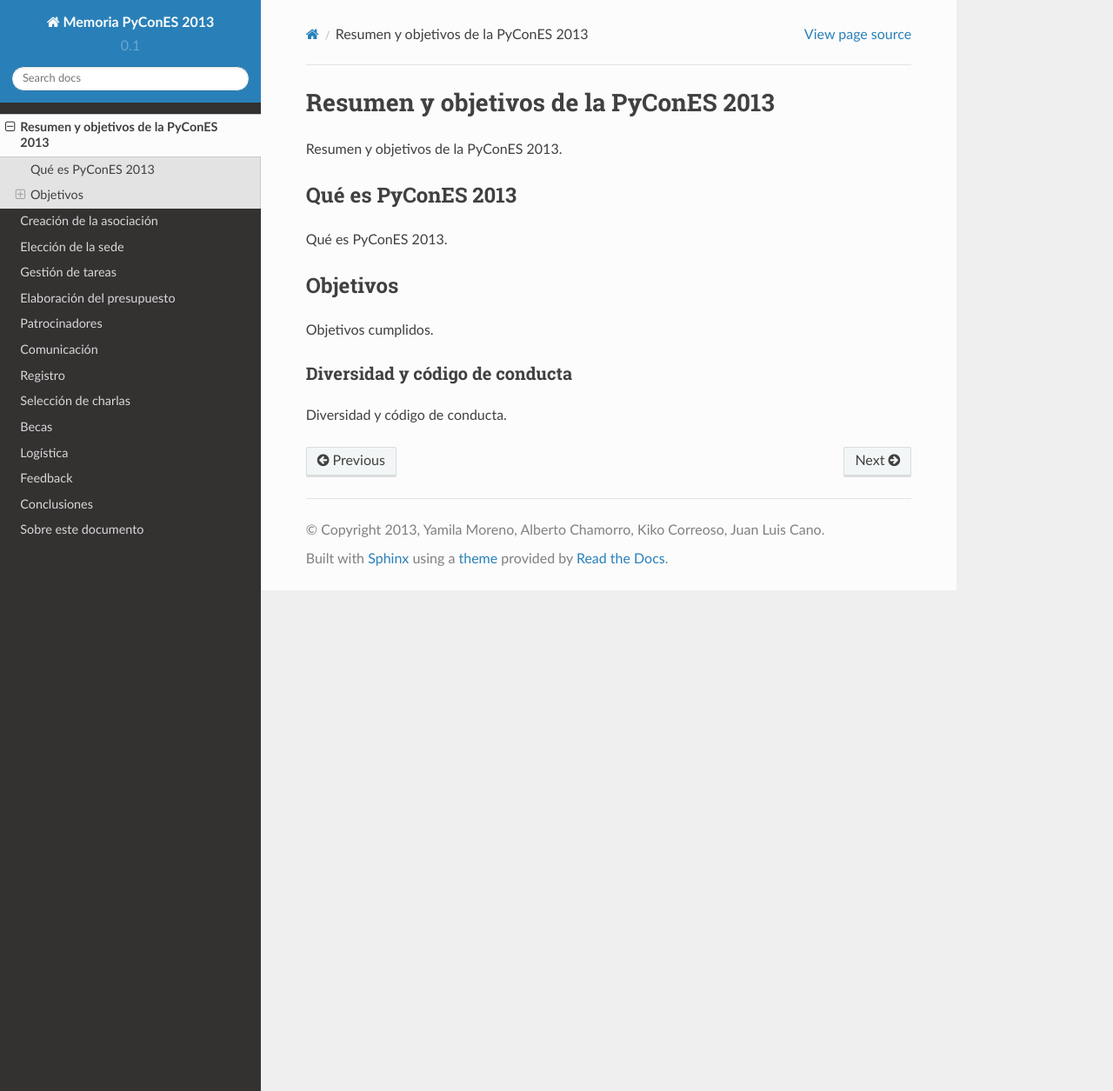
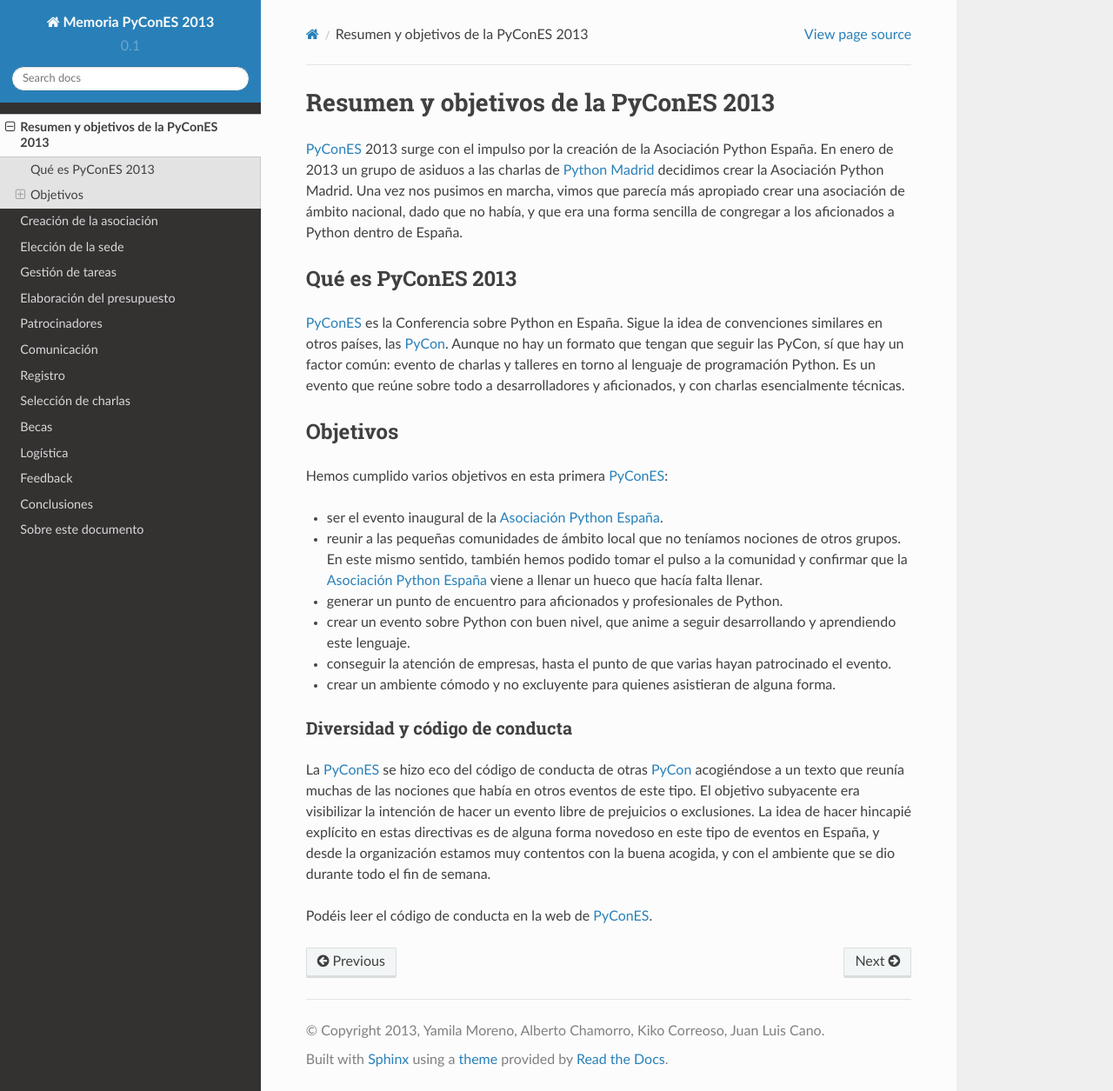
Before and after one commit to python-spain/postmortem-pycones2013, a Sphinx documentation site: the page built from source/objetivos.rst, in a window 1280 px wide and 1255 px high. Shown: the whole window at 87% size. Built offline with Sphinx 7.4.7 and the Read the Docs theme 2.0.0, drawn with Linux system fonts in a browser that asks for light colours.

Commit message:
Abstract and goals of PyConES

```diff
--- a/source/objetivos.rst
+++ b/source/objetivos.rst
@@ -1,19 +1,35 @@
 Resumen y objetivos de la PyConES 2013
 ======================================
 
-Resumen y objetivos de la PyConES 2013.
+.. _PyConES: http://2013.es.pycon.org/
+.. _PyCon: http://pycon.org/
+.. _Python Madrid: http://python-madrid.es/
+.. _Asociación Python España: http://es.python.org/
+
+PyConES_ 2013 surge con el impulso por la creación de la Asociación Python España. En enero de 2013 un grupo de asiduos a las charlas de `Python Madrid`_ decidimos crear la Asociación Python Madrid. Una vez nos pusimos en marcha, vimos que parecía más apropiado crear una asociación de ámbito nacional, dado que no había, y que era una forma sencilla de congregar a los aficionados a Python dentro de España.
+
 
 Qué es PyConES 2013
 -------------------
 
-Qué es PyConES 2013.
+PyConES_ es la Conferencia sobre Python en España. Sigue la idea de convenciones similares en otros países, las PyCon_. Aunque no hay un formato que tengan que seguir las PyCon, sí que hay un factor común: evento de charlas y talleres en torno al lenguaje de programación Python. Es un evento que reúne sobre todo a desarrolladores y aficionados, y con charlas esencialmente técnicas.
+
 
 Objetivos
 ---------
 
-Objetivos cumplidos.
+Hemos cumplido varios objetivos en esta primera PyConES_:
+
+* ser el evento inaugural de la `Asociación Python España`_.
+* reunir a las pequeñas comunidades de ámbito local que no teníamos nociones de otros grupos. En este mismo sentido, también hemos podido tomar el pulso a la comunidad y confirmar que la `Asociación Python España`_ viene a llenar un hueco que hacía falta llenar.
+* generar un punto de encuentro para aficionados y profesionales de Python.
+* crear un evento sobre Python con buen nivel, que anime a seguir desarrollando y aprendiendo este lenguaje.
+* conseguir la atención de empresas, hasta el punto de que varias hayan patrocinado el evento.
+* crear un ambiente cómodo y no excluyente para quienes asistieran de alguna forma.
 
 Diversidad y código de conducta
 ...............................
 
-Diversidad y código de conducta.
+La PyConES_ se hizo eco del código de conducta de otras PyCon_ acogiéndose a un texto que reunía muchas de las nociones que había en otros eventos de este tipo. El objetivo subyacente era visibilizar la intención de hacer un evento libre de prejuicios o exclusiones. La idea de hacer hincapié explícito en estas directivas es de alguna forma novedoso en este tipo de eventos en España, y desde la organización estamos muy contentos con la buena acogida, y con el ambiente que se dio durante todo el fin de semana.
+
+Podéis leer el código de conducta en la web de PyConES_.
```
